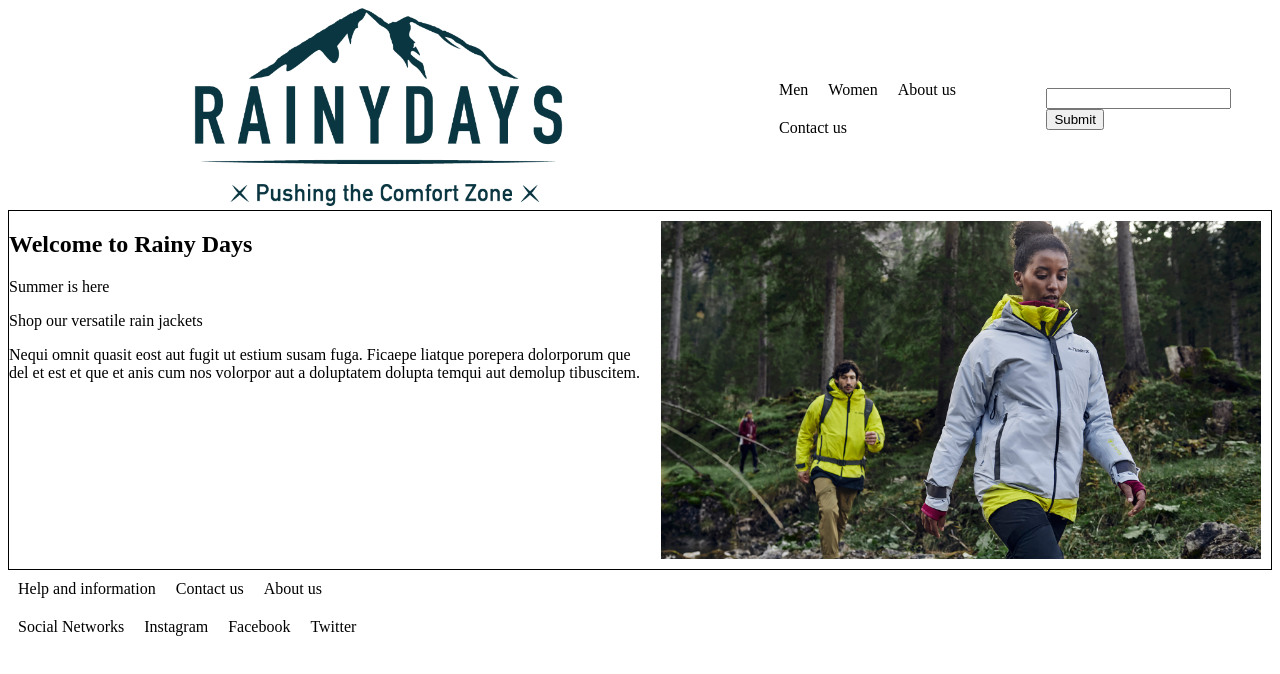
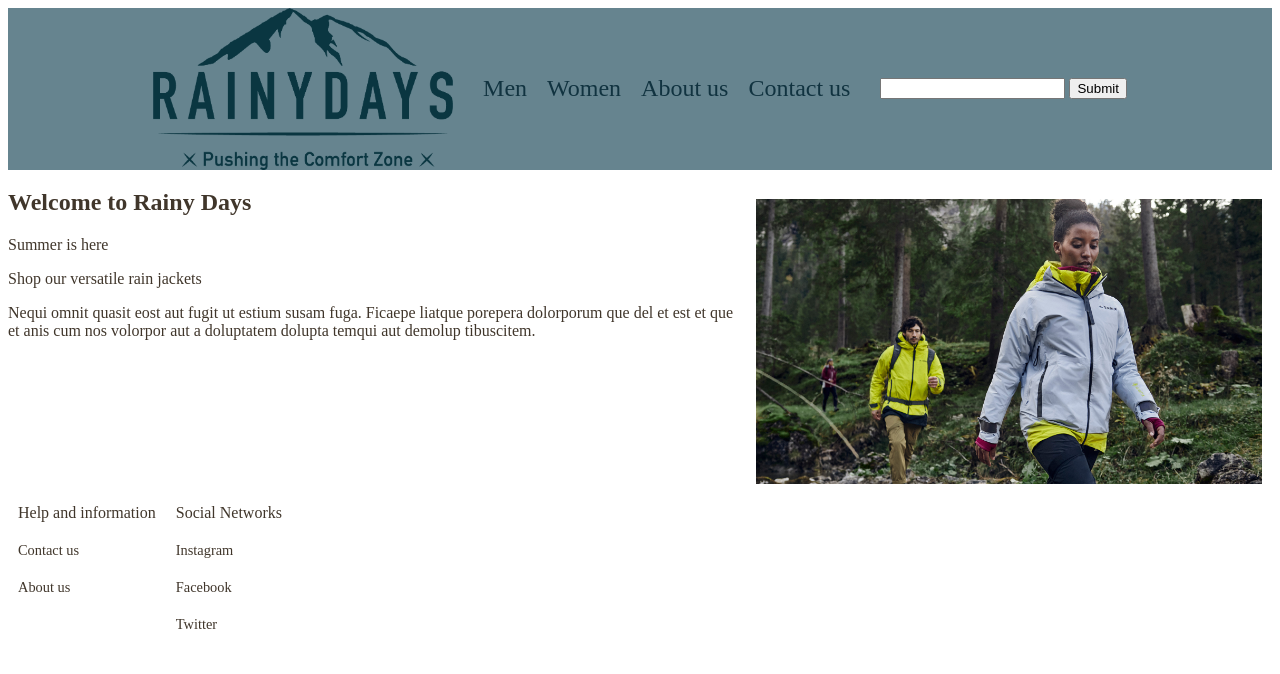
Before and after one commit to Noroff-FEU-Assignments/cross-course-project-steffipovi, a plain HTML site: page index.html in a window 1280 px wide. Drawn offline with Linux system fonts and the light colour scheme.

Commit message:
font update

```diff
--- a/css/styles.css
+++ b/css/styles.css
@@ -6,21 +6,19 @@
     padding: 10px;
 }
 
+#logo{
+  float: left;
+  position: flex;
+  width: 100%;
+  max-width: 300px;
+  max-height: 200px;
+}
+
 .banner-container{
+  background-color: #66848F;
   display: flex;
   align-items: center;
   justify-content: center;
-}
-
-.banner-container .banner{
-  background: linear-gradient(-55deg, 1px solid #707070);
-  border-radius: 5px;
-  margin: 10px;
-  display: flex;
-  justify-content: center;
-  flex-wrap: wrap;
-  box-shadow: 0 5px 10px #0005;
-  overflow: hidden;
 }
 
 .position-nav{
@@ -49,10 +47,7 @@ ul {
   overflow: hidden;
 }
 
-li {
-  float: left;
-  padding: 10px;
-}
+
 
 .float{
   margin: 10px;
@@ -67,7 +62,46 @@ li {
   display: table;
 }
 
+#pic{
+  width: 40%;
+}
 
-section{
-  border: 1px solid black;
+p {
+  font-family: poppins;
+  color:#40362B ;
 }
+
+h1{
+  font-family: poppins;
+  color: #40362B;
+}
+
+.head{
+  float: left;
+  padding: 10px;
+  font-family: poppins;
+  color:#113340;
+  font-size: 1.5rem;
+}
+
+.foot1{
+  padding: 10px;
+  font-family: poppins;
+  color:#40362B;
+  font-size: 1rem;
+}
+
+.foot2{
+  padding: 10px;
+  font-family: poppins;
+  color:#40362B;
+  font-size: 0.9rem;
+  }
+
+  .foot-left{
+    float: left;
+  }
+
+  .foot-right{
+    float: center;
+  }
--- a/index.html
+++ b/index.html
@@ -10,15 +10,15 @@
     <header>
       <div class="banner-container">
         <div class="logo">
-          <img src="images/rainydays_logo_ek1.png" alt="">
+          <img src="images/rainydays_logo.png" alt="" id="logo">
         </div>
         <div class="content">
           <nav>
             <ul class="position-nav">
-             <li>Men</li>
-             <li>Women</li>
-              <li>About us</li>
-              <li>Contact us</li>
+             <li class="head">Men</li>
+             <li class="head">Women</li>
+              <li class="head">About us</li>
+              <li class="head">Contact us</li>
             </ul>
           </nav>
         </div>
@@ -31,7 +31,7 @@
     </header>
     <main>
       <section class="clearfix">
-        <img src="images/dj6i7vZr6u79Z9crDLEMKT.jpg" class="float" />
+        <img src="images/dj6i7vZr6u79Z9crDLEMKT.jpg" class="float" id="pic" />
         <h1>Welcome to Rainy Days</h1>
         <p>Summer is here</p>
         <p>Shop our versatile rain jackets</p>
@@ -41,18 +41,18 @@
     </main>
     <footer>
       <nav>
-        <ul>
-          <li>Help and information</li>
-          <li>Contact us</li>
-          <li>About us</li>
+        <ul class="foot-left">
+          <li class="foot1">Help and information</li>
+          <li class="foot2">Contact us</li>
+          <li class="foot2">About us</li>
         </ul>
       </nav>
       <nav>
-        <ul>
-         <li>Social Networks</li>
-          <li>Instagram</li>
-          <li>Facebook</li>
-          <li>Twitter</li>
+        <ul class="foot-right">
+         <li class="foot1">Social Networks</li>
+          <li class="foot2">Instagram</li>
+          <li class="foot2">Facebook</li>
+          <li class="foot2">Twitter</li>
         </ul>
       </nav>
     </footer>
```
Also changed, not shown: images/rainydays_logo_smaller.png (added).
